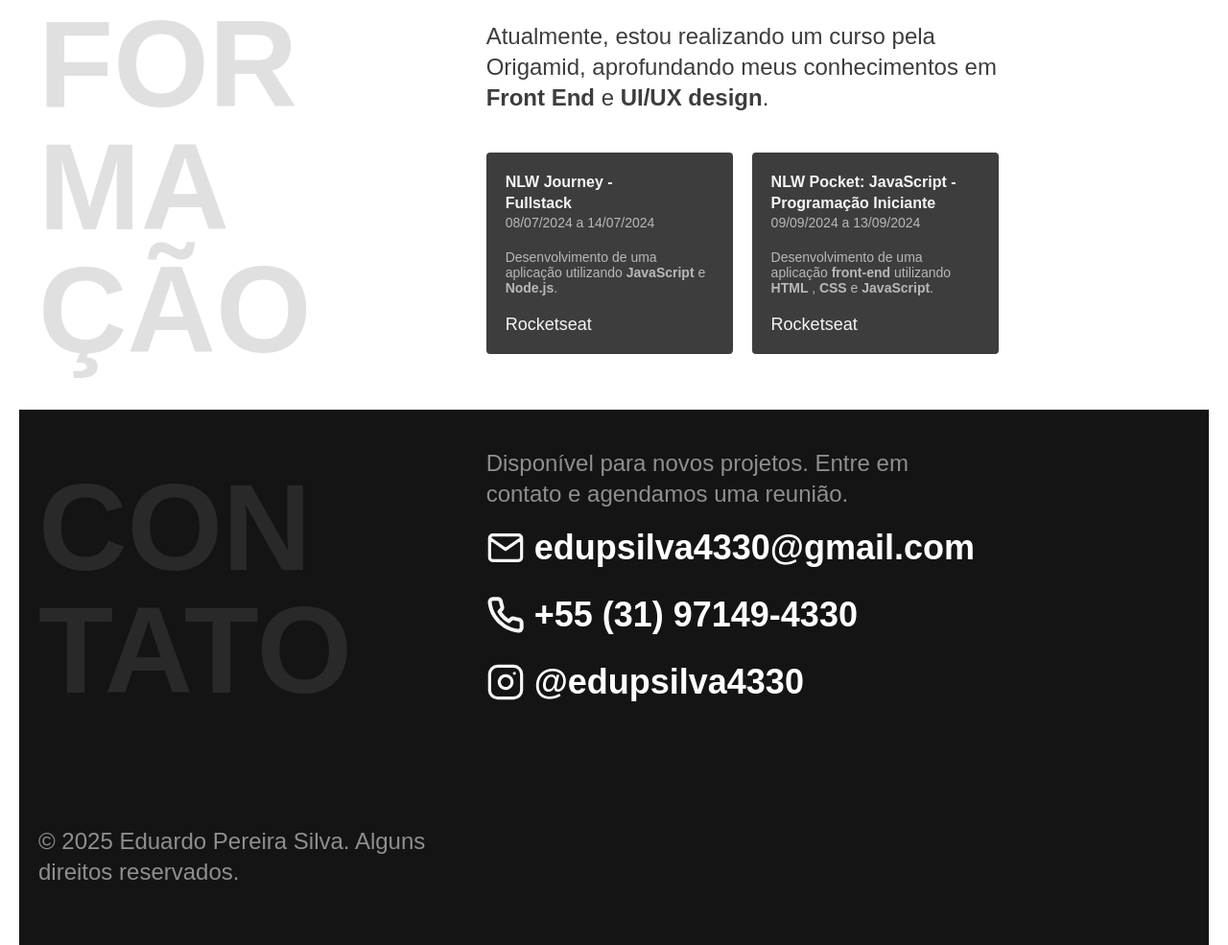
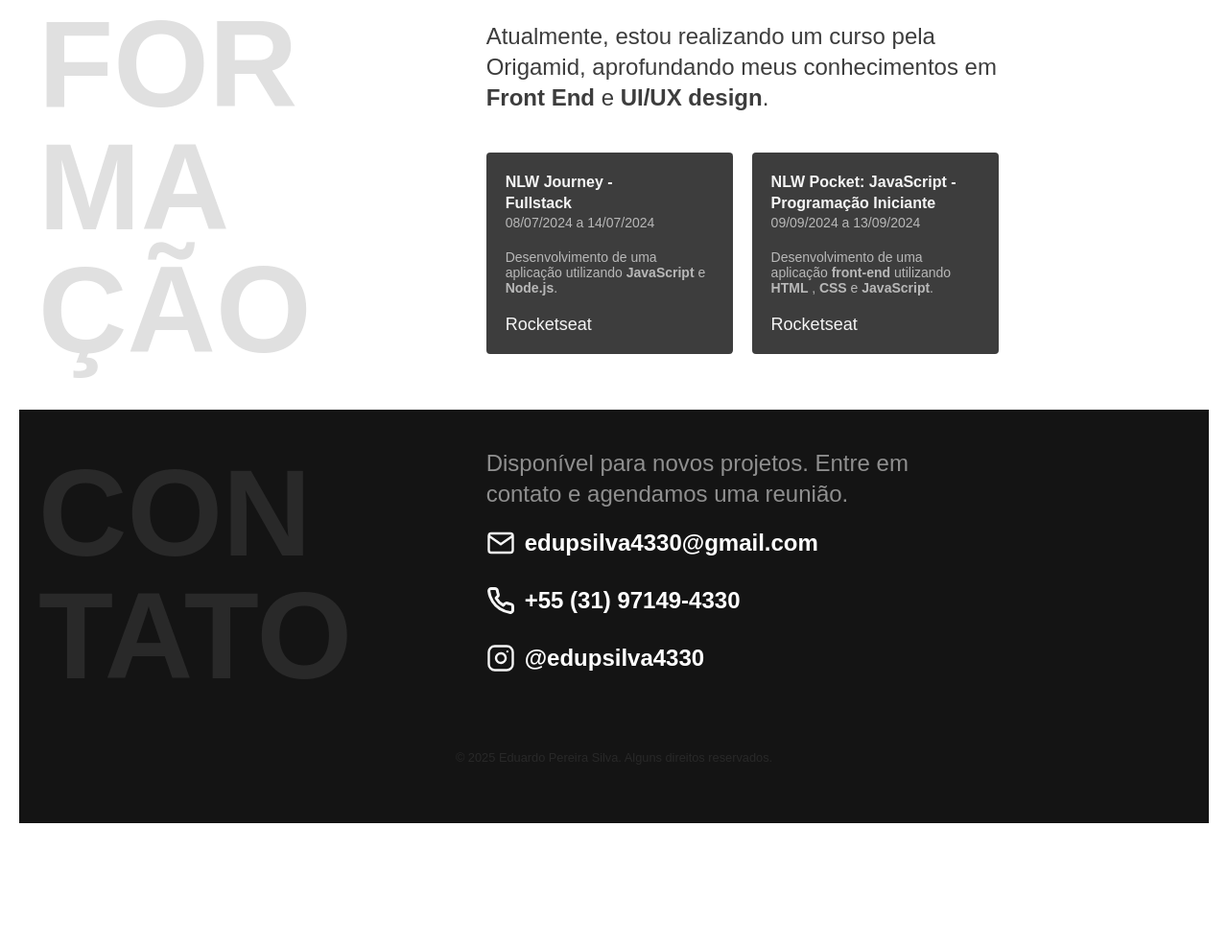
Before and after one commit to silvaedup/portfolio, a plain HTML site: page index.html in a window 1280 px wide. Shown: the part 1347-2332 px from the top of the page at 96% size. After the commit the page ends 2205 px from the top, so only its background shows below. Drawn offline with Linux system fonts and the light colour scheme.

Commit message:
terminando o footer

```diff
--- a/css/footer.css
+++ b/css/footer.css
@@ -4,15 +4,13 @@
   margin: 0 auto;
   display: grid;
   grid-template-columns: 1fr 2fr;
-  gap: 100px;
+  gap: 50px 100px;
   background-color: #141414;
   align-items: center;
 }
-
 .footer_container h2 {
   color: #292929;
 }
-
 .footer_container p {
   color: #8f8f8f;
   font-size: 1.5rem;
@@ -20,36 +18,32 @@
   max-width: 35ch;
   margin-bottom: 20px;
 }
-
 .footer_contact li {
+  display: flex;
+  align-items: center;
   font-weight: bold;
-  font-size: 2.25rem;
+  font-size: 1.5rem;
   line-height: 1.1;
   margin-bottom: 30px;
 }
-
 .footer_contact li a {
   text-decoration: none;
   color: #ffffff;
 }
-
-.footer_contact li {
-  display: flex;
-  align-items: center;
-  font-weight: bold;
-  font-size: 2.25rem;
-  line-height: 1.1;
-  margin-bottom: 30px;
+.footer_contact li .icon {
+  margin-right: 10px;
+  width: 30px;
+  height: 30px;
+}
+.footer_copy {
+  grid-column: 1 / -1;
+  text-align: center;
+  margin: 0 auto;
 }
 
-.footer_contact li .icon {
-  margin-right: 10px;
-  width: 40px;
-  height: 40px;
+.footer_copy p {
+  font-size: 0.8rem;
+  color: #292929;
+  max-width: none;
+  text-align: center;
 }
-
-.footer_copy {
-  grid-column: 1 / -1;
-  font-size: 1.125rem;
-  color: #292929;
-}
--- a/index.html
+++ b/index.html
@@ -1,17 +1,20 @@
 <!DOCTYPE html>
 <html lang="pt-br">
-
   <head>
-  <meta charset="UTF-8">
-  <meta name="viewport" content="width=device-width, initial-scale=1.0">
+    <meta charset="UTF-8" />
+    <meta name="viewport" content="width=device-width, initial-scale=1.0" />
     <title>Eduardo Silva</title>
-  <link rel="stylesheet" href="/css/style.css">
+    <link rel="stylesheet" href="/css/style.css" />
   </head>
 
   <body>
     <header class="header">
-    <img src="/img/logo.svg" alt="Logo - Eduardo Silva" class="logo">
-    <img src="/img (responsivo)/logo (responsivo).svg" alt="Logo - Eduardo Silva" class="logo_responsivo">
+      <img src="/img/logo.svg" alt="Logo - Eduardo Silva" class="logo" />
+      <img
+        src="/img (responsivo)/logo (responsivo).svg"
+        alt="Logo - Eduardo Silva"
+        class="logo_responsivo"
+      />
       <nav>
         <ul class="header_menu">
           <li><a href="#experiencia">Experiência</a></li>
@@ -22,10 +25,14 @@
     </header>
 
     <main class="introduction">
-    <img src="./img/perfil.jpg" alt="Eduardo Silva" class="img_default">
-    <img src="./img (responsivo)/perfil (responsivo).png" alt="Eduardo Silva" class="img_responsive">
+      <img src="./img/perfil.jpg" alt="Eduardo Silva" class="img_default" />
+      <img
+        src="./img (responsivo)/perfil (responsivo).png"
+        alt="Eduardo Silva"
+        class="img_responsive"
+      />
       <div>
-      <h1>Desenvolvedor <br>Front End & <br>Ux/UI Designer</h1>
+        <h1>Desenvolvedor <br />Front End & <br />Ux/UI Designer</h1>
         <p>Localizado em Minas Gerais</p>
       </div>
     </main>
@@ -33,52 +40,86 @@
     <section class="experience" id="experiencia" aria-label="Experiência">
       <h2 class="subtitle">Experiência</h2>
       <div>
-      <p class="experience_text">Embora ainda não tenha experiência formal na área, estou em busca de oportunidades como desenvolvedor web. Possuo habilidades para desenvolver projetos <strong>Front End</strong> utilizando <strong>HTML</strong>, <strong>CSS</strong>, <strong>JavaScript</strong> e aplico conhecimentos em <strong>UX</strong> e <strong>UI design</strong> para criar interfaces funcionais e atraentes.</p>
+        <p class="experience_text">
+          Embora ainda não tenha experiência formal na área, estou em busca de
+          oportunidades como desenvolvedor web. Possuo habilidades para
+          desenvolver projetos <strong>Front End</strong> utilizando
+          <strong>HTML</strong>, <strong>CSS</strong>,
+          <strong>JavaScript</strong> e aplico conhecimentos em
+          <strong>UX</strong> e <strong>UI design</strong> para criar interfaces
+          funcionais e atraentes.
+        </p>
       </div>
-
     </section>
 
     <section class="formation" id="formacao" aria-label="Formação">
-    <h2 class="subtitle"> Formação</h2>
+      <h2 class="subtitle">Formação</h2>
       <div>
         <p class="formation_text">
-        Atualmente, estou realizando um curso pela Origamid, aprofundando meus conhecimentos em <strong>Front End</strong> e <strong>UI/UX design</strong>.
+          Atualmente, estou realizando um curso pela Origamid, aprofundando meus
+          conhecimentos em <strong>Front End</strong> e
+          <strong>UI/UX design</strong>.
         </p>
         <ul class="course_list">
           <li class="course">
-          <h3 class="course_name">NLW Journey - <br>Fullstack </h3>
+            <h3 class="course_name">NLW Journey - <br />Fullstack</h3>
             <span class="course_date">08/07/2024 a 14/07/2024</span>
-          <span class="course_description">Desenvolvimento de uma aplicação utilizando <strong>JavaScript</strong> e <strong>Node.js</strong>.</span>
+            <span class="course_description"
+              >Desenvolvimento de uma aplicação utilizando
+              <strong>JavaScript</strong> e <strong>Node.js</strong>.</span
+            >
             <span class="course_institution">Rocketseat</span>
             <span class="course_date_responsive">08/07/2024 a 14/07/2024</span>
           </li>
           <li class="course">
-          <h3 class="course_name">NLW Pocket: JavaScript - <br>Programação Iniciante </h3>
+            <h3 class="course_name">
+              NLW Pocket: JavaScript - <br />Programação Iniciante
+            </h3>
             <span class="course_date">09/09/2024 a 13/09/2024</span>
-          <span class="course_description">Desenvolvimento de uma aplicação <strong>front-end</strong> utilizando <strong>HTML </strong>, <strong>CSS</stRong> e <strong>JavaScript</strong>.</span>
+            <span class="course_description"
+              >Desenvolvimento de uma aplicação
+              <strong>front-end</strong> utilizando <strong>HTML </strong>,
+              <strong>CSS</strong> e <strong>JavaScript</strong>.</span
+            >
             <span class="course_institution">Rocketseat</span>
             <span class="course_date_responsive">09/09/2024 a 13/09/2024</span>
           </li>
         </ul>
       </div>
-
     </section>
     <footer class="footer" id="contato">
       <div class="footer_container">
         <h2 class="subtitle">Contato</h2>
         <div>
-        <p>Disponível para novos projetos. Entre em contato e agendamos uma reunião.</p>
+          <p>
+            Disponível para novos projetos. Entre em contato e agendamos uma
+            reunião.
+          </p>
           <ul class="footer_contact">
-          <li><img src="/img/mail.svg" alt="" class="icon"><a href="mailto:edupsilva4330@gmail.com">edupsilva4330@gmail.com</a></li>
-          <li><img src="/img/phone.svg" alt="" class="icon"><a href="https://wa.me/+5531971494330">+55 (31) 97149-4330</a></li>
-          <li><img src="/img/instagram.svg" alt="" class="icon"><a href="https://www.instagram.com/edupsilva4330?igsh=NGJ6MXhqMzU4YnUx">@edupsilva4330</a></li>
+            <li>
+              <img src="/img/mail.svg" alt="" class="icon" /><a
+                href="mailto:edupsilva4330@gmail.com"
+                >edupsilva4330@gmail.com</a
+              >
+            </li>
+            <li>
+              <img src="/img/phone.svg" alt="" class="icon" /><a
+                href="https://wa.me/+5531971494330"
+                >+55 (31) 97149-4330</a
+              >
+            </li>
+            <li>
+              <img src="/img/instagram.svg" alt="" class="icon" /><a
+                href="https://www.instagram.com/edupsilva4330?igsh=NGJ6MXhqMzU4YnUx"
+                >@edupsilva4330</a
+              >
+            </li>
           </ul>
         </div>
-      <p class="footer_copy">© 2025 Eduardo Pereira Silva. Alguns direitos reservados.</p>
+        <div class="footer_copy">
+          <p>© 2025 Eduardo Pereira Silva. Alguns direitos reservados.</p>
         </div>
-
+      </div>
     </footer>
-
   </body>
-
 </html>
```
Lines whose indentation alone changed are shown as unchanged.
